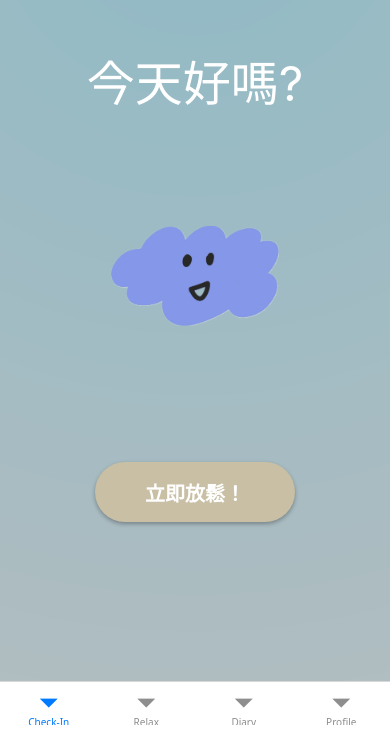
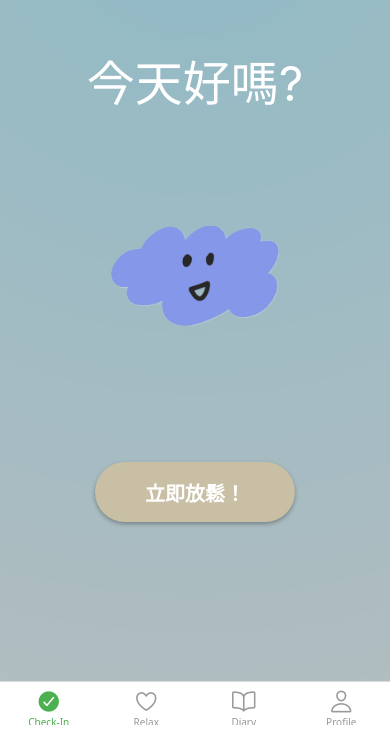
Before and after one commit to Hubert0916/no-emo, a React Native app: screen / in a window 390 px wide. Shown: the part 114-844 px from the top of the page. Built offline with nearby package versions, Linux system fonts and the light colour scheme; no server answers.

Commit message:
chore: add icons for tabbar

```diff
--- a/src/App.js
+++ b/src/App.js
@@ -1,6 +1,7 @@
 import { NavigationContainer } from "@react-navigation/native";
 import { createStackNavigator } from "@react-navigation/stack";
 import { createBottomTabNavigator } from "@react-navigation/bottom-tabs";
+import Ionicons from "@expo/vector-icons/Ionicons";
 import ActiveMenu from "./components/timer/ActiveMenu";
 import MeditationTimer from "./components/timer/MeditationTimer";
 import WoodFish from "./components/timer/WoodFish";
@@ -67,7 +68,39 @@ function ProfileStack() {
 
 function MyTab() {
   return (
-    <Tab.Navigator screenOptions={{ headerShown: false }}>
+    <Tab.Navigator
+      screenOptions={({ route }) => ({
+        headerShown: false,
+        // 定義每個 tab 的 icon
+        tabBarIcon: ({ focused, color, size }) => {
+          let iconName;
+
+          switch (route.name) {
+            case "Check-In":
+              iconName = focused
+                ? "checkmark-circle"
+                : "checkmark-circle-outline";
+              break;
+            case "Relax":
+              iconName = focused ? "heart" : "heart-outline";
+              break;
+            case "Diary":
+              iconName = focused ? "book" : "book-outline";
+              break;
+            case "Profile":
+              iconName = focused ? "person" : "person-outline";
+              break;
+            default:
+              iconName = "ellipse";
+          }
+
+          return <Ionicons name={iconName} size={size} color={color} />;
+        },
+        // active / inactive 顏色
+        tabBarActiveTintColor: "#4CAF50",
+        tabBarInactiveTintColor: "#999",
+      })}
+    >
       <Tab.Screen name="Check-In" component={HomeStack} />
       <Tab.Screen name="Relax" component={RelaxStack} />
       <Tab.Screen name="Diary" component={DiaryScreen} />
```
